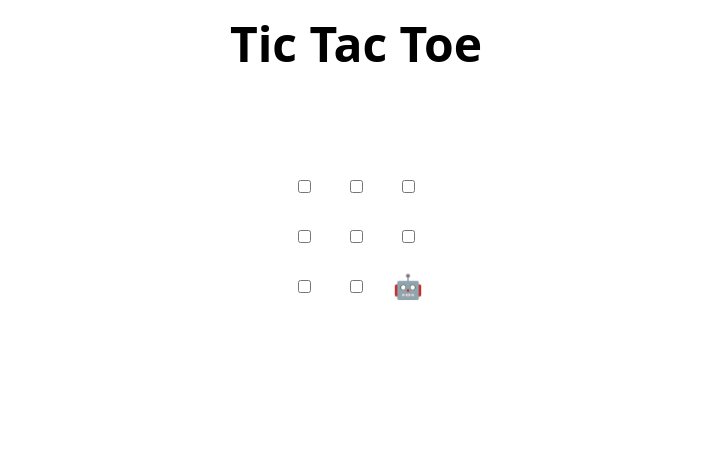
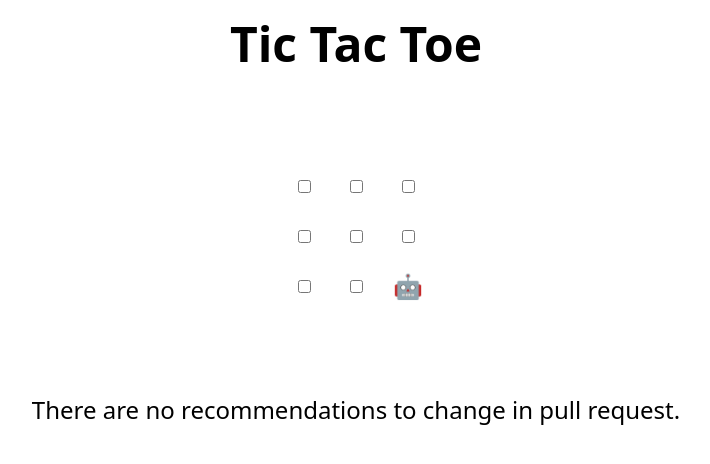
Before and after one commit to AbdulQadeer-55/TechnicalOnboarding_MLSA2, a plain HTML site: page index.html in a window 1280 px wide. Shown: the whole page, without its empty margins (284-994 px from the left). Drawn offline with Linux system fonts and the light colour scheme.

Commit message:
Update index.html
It's Abdul Qadeer, MLSA Alpha.

```diff
--- a/index.html
+++ b/index.html
@@ -47,6 +47,7 @@
   </tr>
 </table>
 
+<p> There are no recommendations to change in pull request. </p>
 <h2 hidden>Game over, refresh to play again 🧑‍💻 🤖!</h2>
 
 <script>
```
